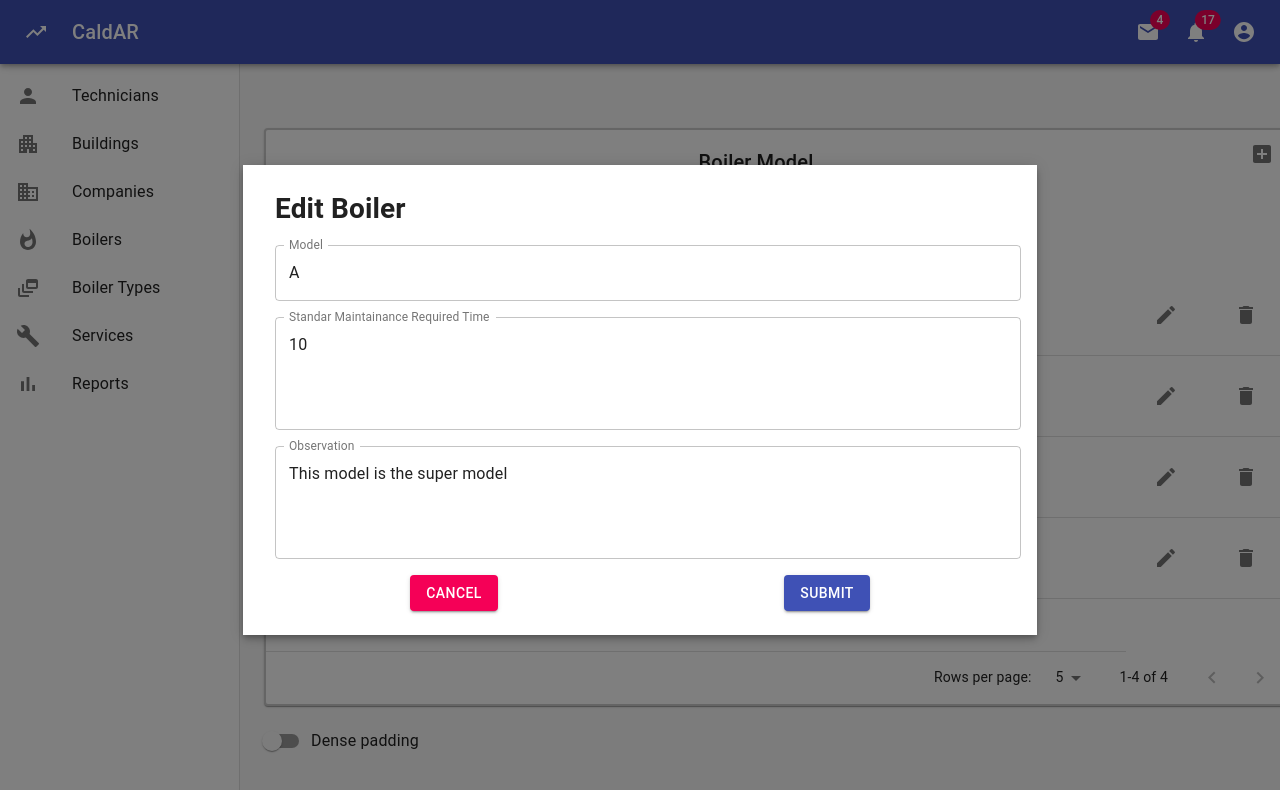
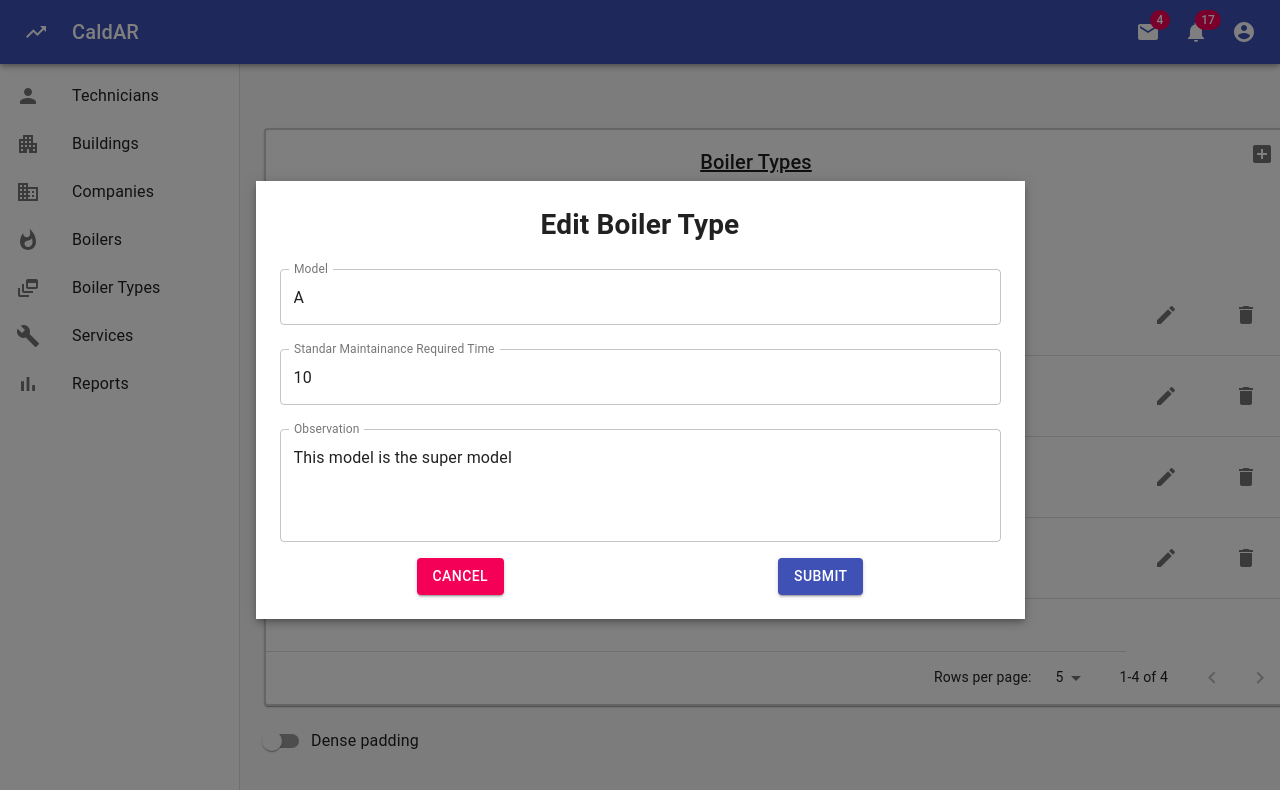
Before and after one commit to frandk18/caldar-fe, a React (Create React App) app: page /boiler-type in a window 1280 px wide. Both pictures are taken after a click on the button 1165 px from the left and 314 px from the top of the page. Shown: the top 790 px of the page. Built offline with nearby package versions, Linux system fonts and the light colour scheme.

Commit message:
Minor updates in some entities. Cohesive code.

```diff
--- a/src/components/routes/boiler-type/BoilerType.jsx
+++ b/src/components/routes/boiler-type/BoilerType.jsx
@@ -33,28 +33,12 @@ function BoilerModel() {
 
   const fieldObj = ["model", "std_maintainance", "observation"];
 
-  const name = "Boiler Model";
-
-  const captureId = (id) => {
-    setId(id);
-    if (id !== null) {
-      setEditing(true);
-    }
-    toggleForm();
-  };
+  const name = "Boiler Types";
 
   const toggleForm = () => {
     setShowForm(!showForm);
     if (editing) {
       setEditing(false);
-    }
-  };
-
-  const toDelete = (id) => {
-    if (id !== null) {
-      setBoilerType([
-        ...boilerType.filter((boilerType) => boilerType._id.$oid !== id),
-      ]);
     }
   };
 
@@ -80,16 +64,32 @@ function BoilerModel() {
     toggleForm();
   };
 
+  const captureId = (id) => {
+    setId(id);
+    if (id !== null) {
+      setEditing(true);
+    }
+    toggleForm();
+  };
+
+  const toDelete = (id) => {
+    if (id !== null) {
+      setBoilerType([
+        ...boilerType.filter((boilerType) => boilerType._id.$oid !== id),
+      ]);
+    }
+  };
+
   return (
     <React.Fragment>
       {showForm && (
         <FormUI
-          toggleForm={toggleForm}
-          showForm={showForm}
           boilerType={boilerType}
           id={id}
           editing={editing}
           addEdit={addEdit}
+          showForm={showForm}
+          toggleForm={toggleForm}
         />
       )}
       <TableUI
--- a/src/components/routes/boiler-type/FormUI.jsx
+++ b/src/components/routes/boiler-type/FormUI.jsx
@@ -109,15 +109,15 @@ function Form(props) {
             <div style={Container}>
               <div className={classes.root}>
                 <div>
-                  <h1 style={{ margin: 8 }}>
-                    {props.editing ? "Edit Boiler" : "New Boiler"}
+                  <h1 style={{ margin: 8, textAlign: "center" }}>
+                    {props.editing ? "Edit Boiler Type" : "New Boiler Type"}
                   </h1>
+
                   <TextField
                     name="model"
                     defaultValue={newOne.model}
                     onChange={handleChange}
                     label="Model"
-                    style={{ margin: 8 }}
                     placeholder="A"
                     fullWidth
                     margin="normal"
@@ -127,27 +127,36 @@ function Form(props) {
                     variant="outlined"
                     className={classes.input}
                   />
+
                   <TextField
+                    name="std_maintainance"
+                    type="number"
+                    defaultValue={newOne.std_maintainance}
+                    onChange={handleChange}
+                    label="Standar Maintainance Required Time"
+                    placeholder="10"
                     fullWidth
-                    onChange={handleChange}
-                    style={{ margin: 8 }}
-                    name="std_maintainance"
-                    label="Standar Maintainance Required Time"
-                    multiline
-                    rows={4}
-                    defaultValue={newOne.std_maintainance}
+                    margin="normal"
+                    InputLabelProps={{
+                      shrink: true,
+                    }}
                     variant="outlined"
                     className={classes.input}
                   />
+
                   <TextField
+                    name="observation"
+                    defaultValue={newOne.observation}
+                    onChange={handleChange}
+                    label="Observation"
+                    placeholder="Write some details"
                     fullWidth
-                    onChange={handleChange}
-                    style={{ margin: 8 }}
-                    name="observation"
-                    label="Observation"
+                    margin="normal"
                     multiline
                     rows={4}
-                    defaultValue={newOne.observation}
+                    InputLabelProps={{
+                      shrink: true,
+                    }}
                     variant="outlined"
                     className={classes.input}
                   />
--- a/src/components/routes/boiler/Boiler.jsx
+++ b/src/components/routes/boiler/Boiler.jsx
@@ -1,9 +1,9 @@
 import React, { useState } from "react";
 import Buildings from "../../../mocks/building.json";
 import Boilers from "../../../mocks/boiler.json";
+import { v4 as uuidv4 } from "uuid";
 import TableUI from "../../shared/TableUI.jsx";
 import FormUI from "./FormUI.jsx";
-import { v4 as uuidv4 } from "uuid";
 
 function Boiler() {
   const [boilers, setBoilers] = useState(Boilers);
@@ -11,6 +11,7 @@ function Boiler() {
   const [showForm, setShowForm] = useState(false);
   const [editing, setEditing] = useState(false);
   const [id, setId] = useState(null);
+
   const [headCells] = useState([
     {
       id: "serialNumber",
--- a/src/components/routes/building/Building.jsx
+++ b/src/components/routes/building/Building.jsx
@@ -1,9 +1,9 @@
 import React, { useState } from "react";
 import Buildings from "../../../mocks/building.json";
 import Boilers from "../../../mocks/boiler.json";
+import { v4 as uuidv4 } from "uuid";
 import TableUI from "../../shared/TableUI.jsx";
 import FormUI from "./FormUI.jsx";
-import { v4 as uuidv4 } from "uuid";
 
 function Building() {
   const [buildings, setBuildings] = useState(Buildings);
@@ -11,6 +11,7 @@ function Building() {
   const [showForm, setShowForm] = useState(false);
   const [editing, setEditing] = useState(false);
   const [id, setId] = useState(null);
+
   const [headCells] = useState([
     { id: "company", align: "center", disablePadding: false, label: "Company" },
     { id: "name", align: "center", disablePadding: false, label: "Name" },
--- a/src/components/routes/building/FormUI.jsx
+++ b/src/components/routes/building/FormUI.jsx
@@ -273,6 +273,7 @@ function Form(props) {
                         variant="outlined"
                         className={classes.input}
                       />
+
                       <TextField
                         name="phone"
                         defaultValue={newOne.phone}
@@ -287,6 +288,7 @@ function Form(props) {
                         variant="outlined"
                         className={classes.input}
                       />
+
                       <TextField
                         name="email"
                         defaultValue={newOne.email}
@@ -301,6 +303,7 @@ function Form(props) {
                         variant="outlined"
                         className={classes.input}
                       />
+
                       <TextField
                         name="observations"
                         defaultValue={newOne.obs}
--- a/src/components/routes/technician/Technician.jsx
+++ b/src/components/routes/technician/Technician.jsx
@@ -1,14 +1,15 @@
 import React, { useState } from "react";
 import Technicians from "../../../mocks/technician.json";
+import { v4 as uuidv4 } from "uuid";
 import TableUI from "../../shared/TableUI.jsx";
 import FormUI from "./FormUI.jsx";
-import { v4 as uuidv4 } from "uuid";
 
 function Technician() {
   const [technicians, setTechnicians] = useState(Technicians);
   const [showForm, setShowForm] = useState(false);
   const [editing, setEditing] = useState(false);
   const [id, setId] = useState(null);
+
   const [headCells] = useState([
     {
       id: "fullname",
```
Also changed, not shown: 1 other file (tests, documents, lock files or other folders).
